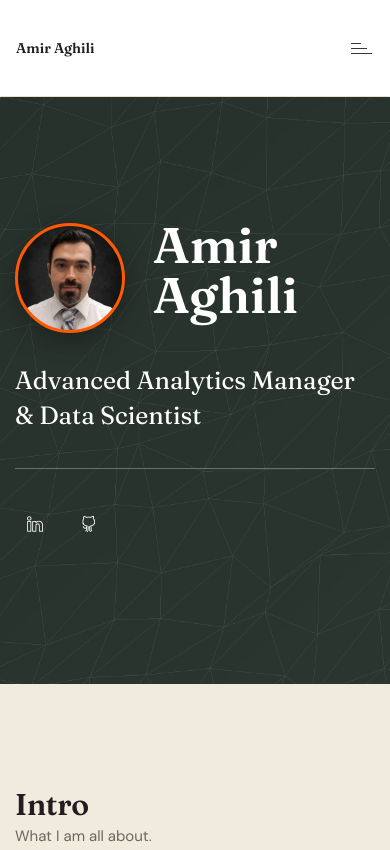
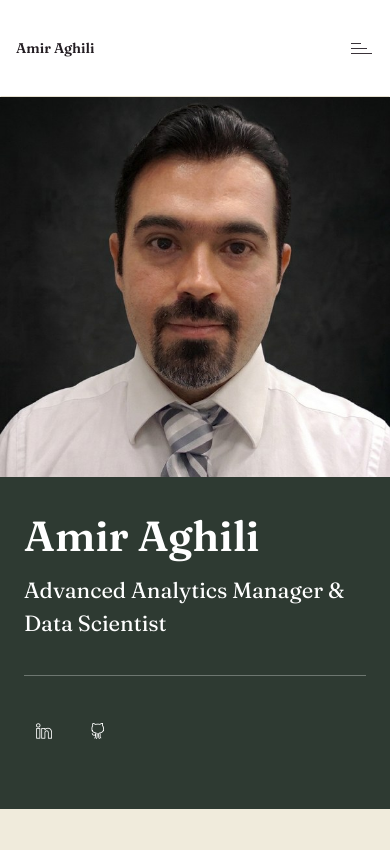
Before and after one commit to Amir-Aghili/Amir_Webpage, a plain HTML site: page index.html in a window 390 px wide. Shown: the top 850 px of the page. Drawn offline with Linux system fonts and the light colour scheme.

Commit message:
Add files via upload

```diff
--- a/css/custom.css
+++ b/css/custom.css
@@ -131,7 +131,19 @@ input,textarea,select{background:#fbfffd!important;color:#231d22!important;borde
 @media (max-width:991px){.proj-grid{grid-template-columns:repeat(2,minmax(0,1fr))}}
 @media (max-width:600px){.proj-grid{grid-template-columns:1fr}}
 
-/* ---- Hero: profile photo beside the name (needs img/amir.jpg) ---- */
-.promo-block .promo-block-divider{display:flex;align-items:center;gap:28px;flex-wrap:wrap}
-.promo-block .promo-block-divider:before{content:"";flex:none;width:150px;height:150px;border-radius:50%;background:url("../img/amir.jpg") center top/cover no-repeat;border:3px solid #ff5a00;box-shadow:0 6px 24px rgba(0,0,0,.35)}
-@media (max-width:480px){.promo-block .promo-block-divider:before{width:110px;height:110px}}
+/* ---- Hero: split layout (photo left half, text panel right half) ---- */
+.promo-block{padding:0!important;margin-top:97px;min-height:640px;display:flex;align-items:center;position:relative;overflow:hidden;background:#2e3a32!important;box-shadow:none!important}
+.parallax-mirror{display:none!important}
+.promo-block:before{content:"";position:absolute;top:0;bottom:0;left:0;width:50%;background:url("../img/amir.jpg") center 20%/cover no-repeat}
+.promo-block .container{position:relative;width:100%;max-width:none;margin:0;padding:60px 6vw 60px calc(50% + 6vw)}
+.promo-block .container .row{margin:0}
+.promo-block .container .col-sm-6{float:none;width:100%;max-width:520px;padding:0}
+.promo-block .promo-block-title{font-size:56px;line-height:1.1}
+.promo-block .promo-block-title br{display:none}
+.promo-block .promo-block-text{font-size:22px;line-height:1.5}
+@media (max-width:767px){
+  .promo-block{display:block;min-height:0;margin-top:97px}
+  .promo-block:before{position:static;display:block;width:100%;height:380px}
+  .promo-block .container{padding:36px 24px 48px}
+  .promo-block .promo-block-title{font-size:42px}
+}
```
